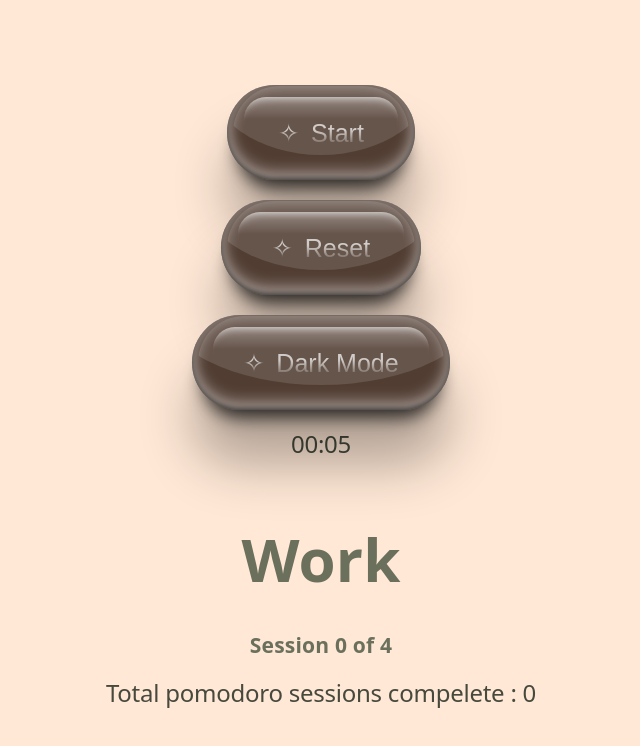
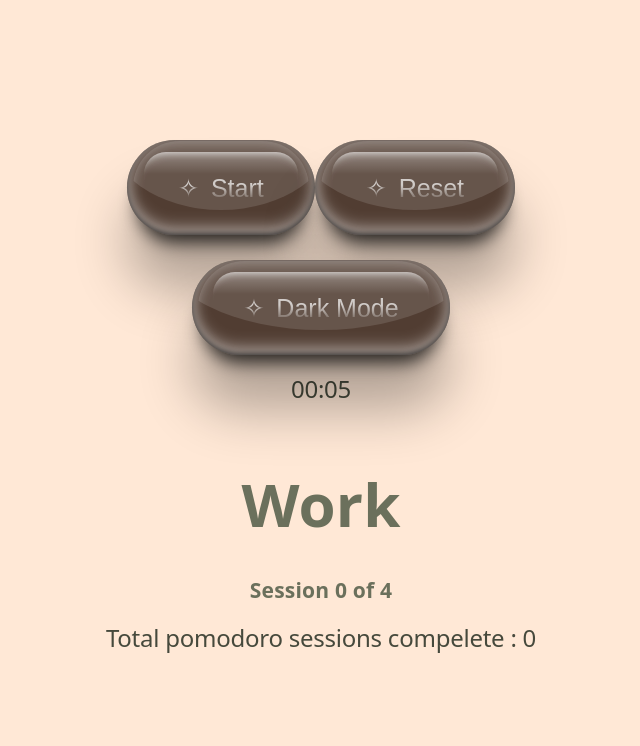
Before and after one commit to Khan1021/pomodoro-timer, a React (Vite) app: page / in a window 1280 px wide. Shown: the top 746 px of the page, without its empty margins (319-959 px from the left). Built offline with nearby package versions, Linux system fonts and the light colour scheme.

Commit message:
flex-direction: row for the start and reset button

```diff
--- a/src/App.css
+++ b/src/App.css
@@ -27,3 +27,9 @@
   animation: fadeInLabel 0.5s ease;
   transition: color 0.3s ease;
 }
+
+.playbacl-controls {
+  display: flex;
+  flex-direction: row;
+  gap: 20px;
+}
--- a/src/components/Controls.jsx
+++ b/src/components/Controls.jsx
@@ -3,9 +3,11 @@ import PearlButton from './PearlButton'
 function Controls(props) {
     return (
         <>
-            <PearlButton label={props.isRunning ? 'Pause' : 'Start'} onClick={props.onToggleRunning} theme={props.theme} />
+            <div className="playback-controls">
+                <PearlButton label={props.isRunning ? 'Pause' : 'Start'} onClick={props.onToggleRunning} theme={props.theme} />
 
-            <PearlButton label="Reset" disabled={props.isResetDisabled} onClick={props.onReset} theme={props.theme} />
+                <PearlButton label="Reset" disabled={props.isResetDisabled} onClick={props.onReset} theme={props.theme} />
+            </div>
 
             {/*dark mode toggle button*/}
             <PearlButton
```
